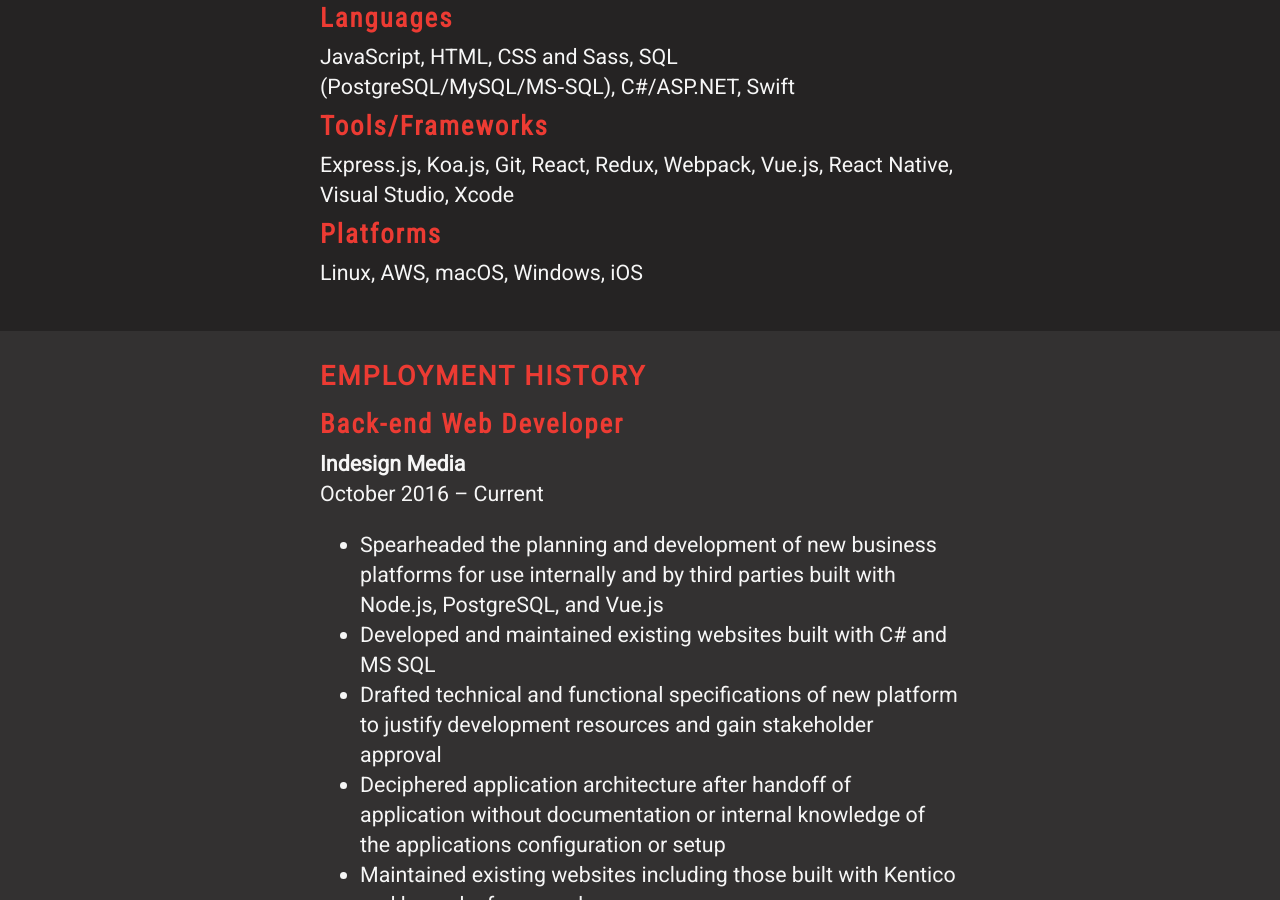
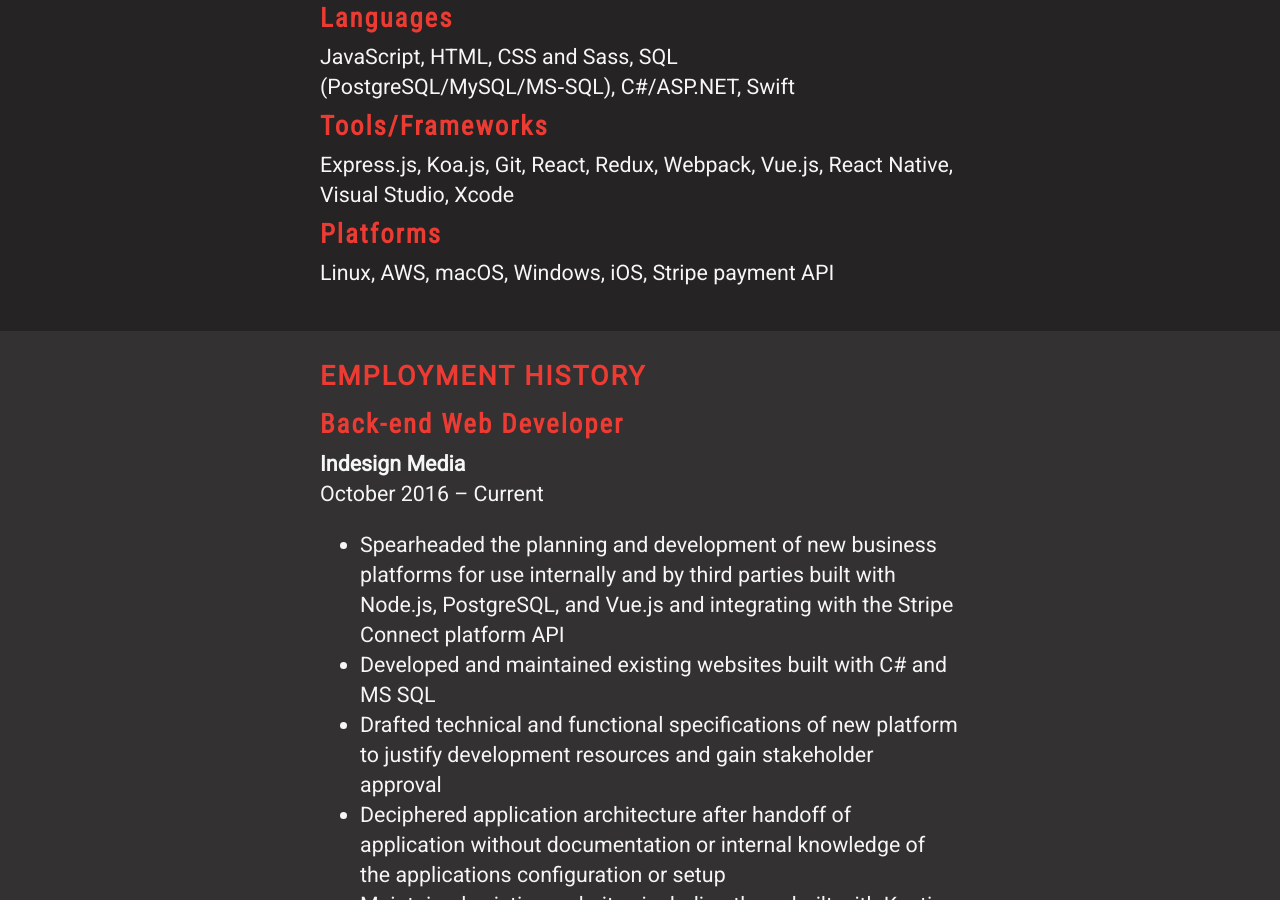
Before and after one commit to chris-muller/sharlos.github.io, a Jekyll site: the page built from resume/index.html, in a window 1280 px wide and 900 px high, scrolled down 843 px. Built offline with Jekyll 4.4.1, drawn with Linux system fonts in a browser that asks for light colours.

Commit message:
added stripe info

```diff
--- a/resume/index.html
+++ b/resume/index.html
@@ -31,7 +31,7 @@
     <p>Express.js, Koa.js, Git, React, Redux, Webpack, Vue.js, React Native, Visual Studio, Xcode</p>
 
     <h4 class="h4">Platforms</h4>
-    <p>Linux, AWS, macOS, Windows, iOS</p>
+    <p>Linux, AWS, macOS, Windows, iOS, Stripe payment API</p>
 
 </section>
 
@@ -44,7 +44,7 @@
     <p>October 2016 – Current</p>
 
     <ul>
-        <li>Spearheaded the planning and development of new business platforms for use internally and by third parties built with Node.js, PostgreSQL, and Vue.js</li>
+        <li>Spearheaded the planning and development of new business platforms for use internally and by third parties built with Node.js, PostgreSQL, and Vue.js and integrating with the Stripe Connect platform API</li>
         <li>Developed and maintained existing websites built with C# and MS SQL</li>
         <li>Drafted technical and functional specifications of new platform to justify development resources and gain stakeholder approval</li>
         <li>Deciphered application architecture after handoff of application without documentation or internal knowledge of the applications configuration or setup</li>
```
